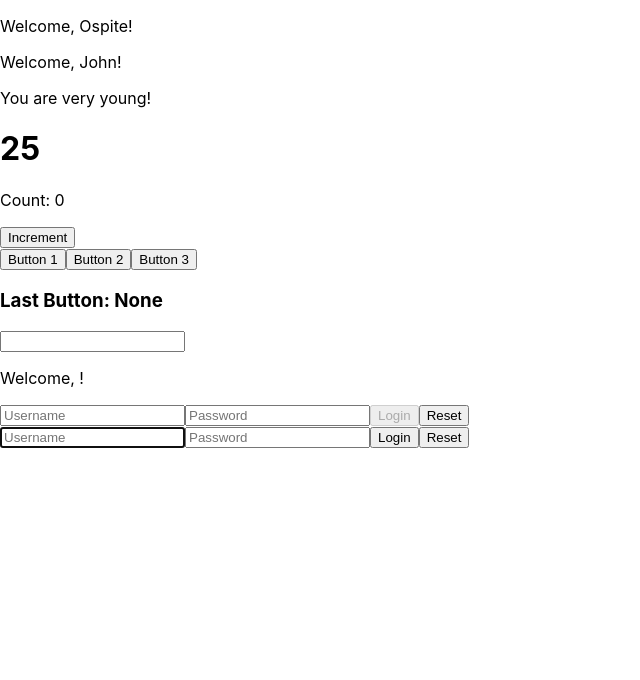
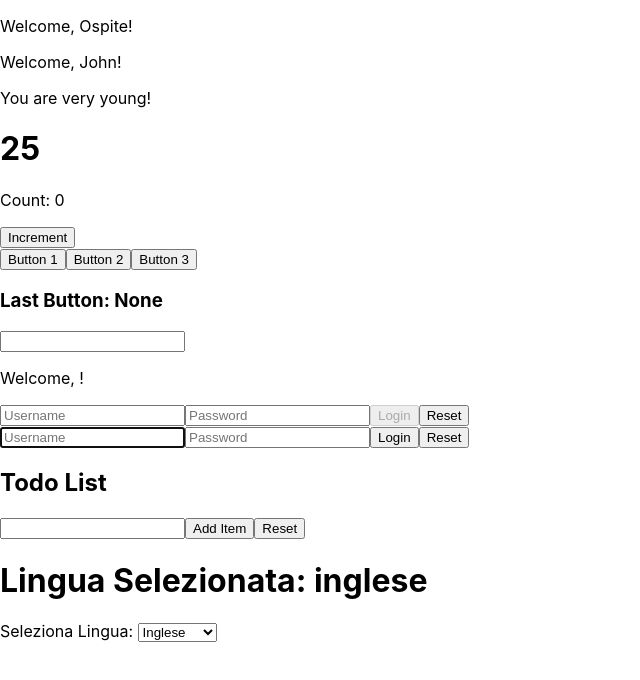
Before and after one commit to dinasaura/react-esercizi, a React (Create React App) app: page / in a window 1280 px wide. Shown: the top 680 px of the page, without its empty margins (0-640 px from the left). Built offline with nearby package versions, Linux system fonts and the light colour scheme.

Commit message:
added languageContext

```diff
--- a/src/App.js
+++ b/src/App.js
@@ -1,28 +1,52 @@
-import './App.css';
-import React from 'react';
-import DefaultProps from './Welcome/defaultProps';
-import SecondProp from './Welcome/SecondProp';
-import Counter from './Counter/Counter';
-import ClickCounter from './Counter/ClickCounter';
-import ClickTracker from './Counter/ClickTracker';
-import InteractiveWelcome from './Forms/InteractiveWelcome';
-import Login from './Forms/Login';
-import UncontrolledLogin from './Forms/UncontrolledLogin';
+import "./App.css";
+import React, { useContext } from "react";
+import DefaultProps from "./Welcome/defaultProps";
+import SecondProp from "./Welcome/SecondProp";
+import Counter from "./Counter/Counter";
+import ClickCounter from "./Counter/ClickCounter";
+import ClickTracker from "./Counter/ClickTracker";
+import InteractiveWelcome from "./Forms/InteractiveWelcome";
+import Login from "./Forms/Login";
+import UncontrolledLogin from "./Forms/UncontrolledLogin";
+import TodoListLastEx from "./Lists/TodoListLastEx";
+import { LanguageProvider } from "./LanguageContext/LanguageContext";
+import DisplayLanguage from "./LanguageContext/DisplayLanguage";
+import LanguageSelector from "./LanguageContext/LanguageSelector";
+// import TodoList from './Lists/TodoList';
 // import CounterLifecycle from './CounterLifecycle';
-
 
 function App() {
   return (
     <div>
-      <DefaultProps/>
+      <DefaultProps />
       {/* <SecondProp name={<strong>John</strong>} age={30} /> */}
-      <SecondProp name={'John'} age={18} />
+      <SecondProp name={"John"} age={18} />
       <Counter valIniziale={5} incrementInterval={500} incrementQuantita={2} />
-      <ClickCounter/>
-      <ClickTracker/>
-      <InteractiveWelcome/>
-      <Login/>
-      <UncontrolledLogin/>
+      <ClickCounter />
+      <ClickTracker />
+      <InteractiveWelcome />
+      <Login />
+      <UncontrolledLogin />
+      {/* <TodoList/> */}
+      <TodoListLastEx
+        render={(items, removeItem) => (
+          <ul>
+            {items.map((item, index) => (
+              <li key={index}>
+                {item}
+                <button onClick={() => removeItem(index)}>Remove</button>
+              </li>
+            ))}
+          </ul>
+        )}
+      />
+
+<LanguageProvider>
+      <div>
+        <DisplayLanguage />
+        <LanguageSelector/>
+      </div>
+    </LanguageProvider>
     </div>
   );
 }
--- /dev/null
+++ b/src/LanguageContext/DisplayLanguage.js
@@ -0,0 +1,16 @@
+import React from 'react';
+import { LanguageContext } from './LanguageContext';
+
+function DisplayLanguage() {
+  return (
+    <div>
+      <LanguageContext.Consumer>
+        {({ selected }) => (
+          <h1>Lingua Selezionata: {selected}</h1>
+        )}
+      </LanguageContext.Consumer>
+    </div>
+  );
+}
+
+export default DisplayLanguage;
--- /dev/null
+++ b/src/LanguageContext/LanguageContext.js
@@ -0,0 +1,19 @@
+import React, { createContext, useState } from 'react';
+
+const LanguageContext = createContext();
+
+function LanguageProvider({ children }) {
+  const [selected, setSelected] = useState('inglese');
+
+  const languageChange = (newLanguage) => {
+    setSelected(newLanguage);
+  };
+
+  return (
+    <LanguageContext.Provider value={{ selected, languageChange }}>
+      {children}
+    </LanguageContext.Provider>
+  );
+}
+
+export { LanguageContext, LanguageProvider };
--- /dev/null
+++ b/src/LanguageContext/LanguageSelector.js
@@ -0,0 +1,28 @@
+import React, { useContext } from "react";
+import { LanguageContext} from "./LanguageContext";
+
+function LanguageSelector() {
+    const { selected, languageChange } = useContext(LanguageContext);
+
+    const handleChange = (event) => {
+      languageChange(event.target.value);
+    };
+
+    return (
+      <div>
+        <label htmlFor="languageSelect">Seleziona Lingua: </label>
+        <select
+          id="languageSelect"
+          name="language"
+          value={selected}
+          onChange={handleChange}
+        >
+          <option value="Inglese">Inglese</option>
+          <option value="Spagnolo">Spagnolo</option>
+          <option value="Francese">Francese</option>
+        </select>
+      </div>
+    );
+  };
+
+  export default LanguageSelector;
--- /dev/null
+++ b/src/Lists/TodoList.jsx
@@ -0,0 +1,47 @@
+import React, { useState } from 'react';
+
+function TodoList() {
+  const [items, setItems] = useState([]);
+  const [inputValue, setInputValue] = useState('');
+
+  const gestioneAddItem = () => {
+    if (inputValue.trim() !== '') {
+      setItems([...items, inputValue]);
+      setInputValue('');
+    }
+  };
+
+  const gestioneReset = () => {
+    setItems([]);
+  };
+
+  const removeItem = (index) => {
+    const aggItems = items.filter((_, i) =>  i !== index);
+    setItems(aggItems);
+  }
+
+  return (
+    <div>
+      <h2>Todo List</h2>
+      <ul>
+        {items.map((item, index) => (
+          <li key={index}>
+            {item}
+            <button onClick={() => removeItem(index)}>Remove</button>
+          </li>
+        ))}
+      </ul>
+      <div>
+        <input
+          type="text"
+          value={inputValue}
+          onChange={(e) => setInputValue(e.target.value)}
+        />
+        <button onClick={gestioneAddItem}>Add Item</button>
+        <button onClick={gestioneReset}>Reset</button>
+      </div>
+    </div>
+  );
+}
+
+export default TodoList;
--- /dev/null
+++ b/src/Lists/TodoListLastEx.jsx
@@ -0,0 +1,40 @@
+import React, { useState } from 'react';
+
+function TodoList({ render }) {
+  const [items, setItems] = useState([]);
+  const [inputValue, setInputValue] = useState('');
+
+  const gestioneAddItem = () => {
+    if (inputValue.trim() !== '') {
+      setItems([...items, inputValue]);
+      setInputValue('');
+    }
+  };
+
+  const gestioneReset = () => {
+    setItems([]);
+  };
+
+  const removeItem = (index) => {
+    const updatedItems = items.filter((_, i) => i !== index);
+    setItems(updatedItems);
+  };
+
+  return (
+    <div>
+      <h2>Todo List</h2>
+      {render(items, removeItem)}
+      <div>
+        <input
+          type="text"
+          value={inputValue}
+          onChange={(e) => setInputValue(e.target.value)}
+        />
+        <button onClick={gestioneAddItem}>Add Item</button>
+        <button onClick={gestioneReset}>Reset</button>
+      </div>
+    </div>
+  );
+}
+
+export default TodoList;
```
